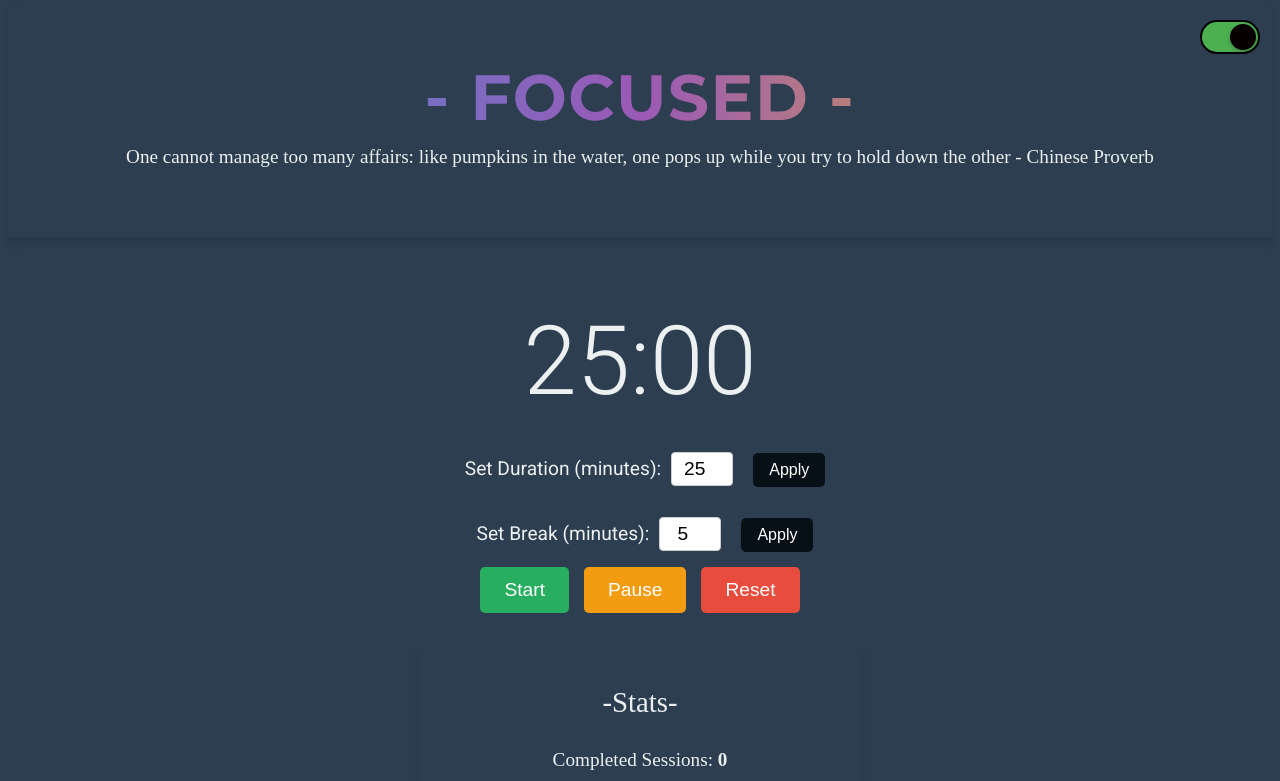
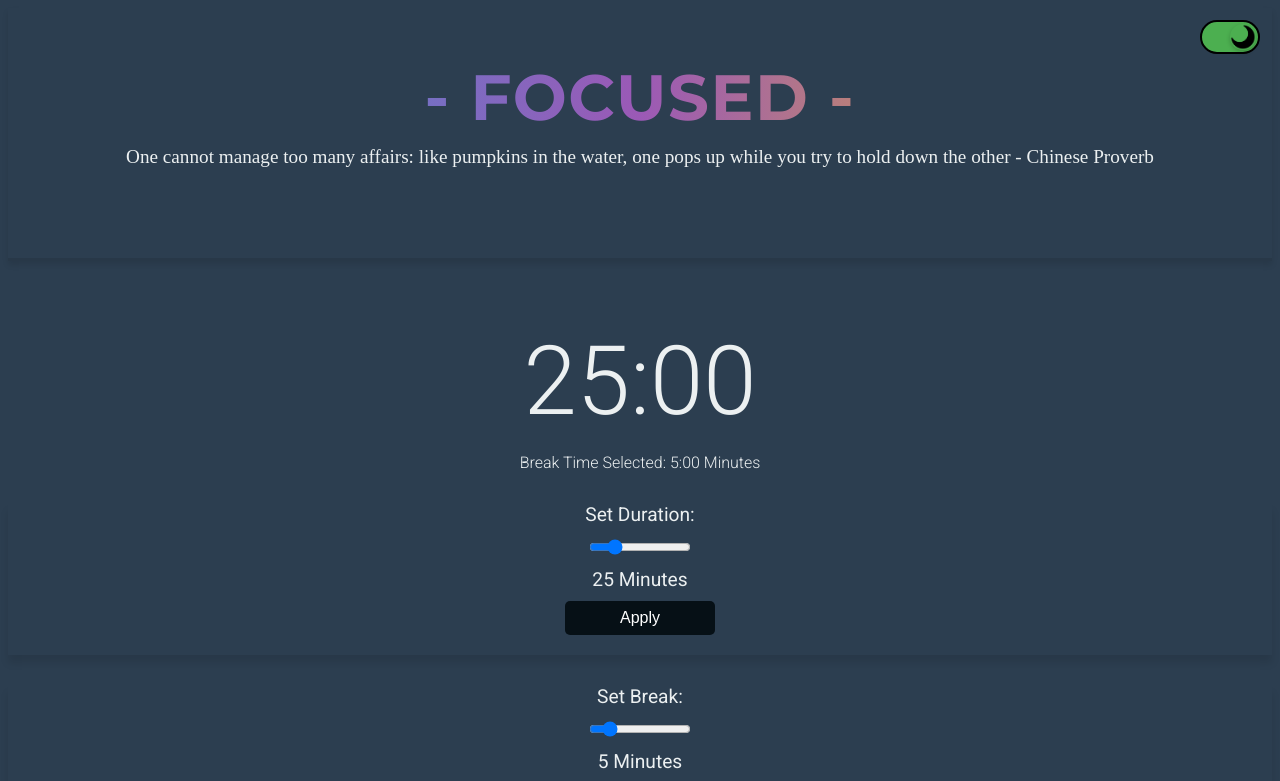
Before and after one commit to GitHixy/focused, a React (Create React App) app: page / in a window 1280 px wide. Shown: the top 781 px of the page. Built offline with nearby package versions, Linux system fonts and the light colour scheme.

Commit message:
Update V1.1
Focused V1.1

- Bug Fixes
- Dark/Light Mode Icons
- Changed Input Type to Sliders
- Added Mini Timer for Selected Break

```diff
--- /dev/null
+++ b/src/components/MiniBreakTimer.jsx
@@ -0,0 +1,15 @@
+import React from 'react';
+import styles from '../styles/MiniBreakTimer.module.css';
+
+const MiniBreakTimer = ({ breakTime }) => {
+  const minutes = Math.floor(breakTime);
+  const seconds = Math.floor((breakTime % 1) * 60);
+
+  return (
+    <div className={styles.miniTimer}>
+      <h3>Break Time Selected: {minutes}:{seconds < 10 ? '0' : ''}{seconds} Minutes</h3>
+    </div>
+  );
+};
+
+export default MiniBreakTimer;
--- a/src/components/Statistics.jsx
+++ b/src/components/Statistics.jsx
@@ -9,7 +9,7 @@ const Statistics = () => {
     <div className={styles.statistics}>
       <h2>-Stats-</h2>
       <p>Completed Sessions: <span>{completedSessions}</span></p>
-      <p>Total Time In Focus: <span>{Math.floor(totalFocusTime / 60)} minutes</span></p>
+      <p>Total Time In Focus: <span>{Math.floor(totalFocusTime / 60)} Minutes</span></p>
     </div>
   );
 };
--- a/src/components/Timer.jsx
+++ b/src/components/Timer.jsx
@@ -3,6 +3,7 @@ import { useDispatch, useSelector } from 'react-redux';
 import { startTimer, startBreak, pauseTimer, resetTimer, completeSession, tick, setDuration, setBreakDuration } from '../redux/timerSlice';
 import styles from '../styles/Timer.module.css';
 import notification from '../assets/sounds/notification.mp3'
+import MiniBreakTimer from './MiniBreakTimer.jsx';
 
 const Timer = () => {
   const dispatch = useDispatch();
@@ -10,6 +11,7 @@ const Timer = () => {
   const [isDarkMode, setIsDarkMode] = useState(true);
   const [sessionDuration, setSessionDuration] = useState(duration / 60);
   const [breakTime, setBreakTime] = useState(breakDuration / 60);
+  const [appliedBreakTime, setAppliedBreakTime] = useState(breakTime);
   const [toastMessage, setToastMessage] = useState('');
   const [showToast, setShowToast] = useState(false);
 
@@ -60,6 +62,7 @@ const Timer = () => {
   const handleSetBreakDuration = () => {
     const newBreakDurationInSeconds = breakTime * 60;
     dispatch(setBreakDuration(newBreakDurationInSeconds));
+    setAppliedBreakTime(breakTime);
   };
 
   const playSound = () => {
@@ -85,29 +88,35 @@ const Timer = () => {
       <h1 className={styles.timer}>
         {Math.floor(remainingTime / 60)}:{remainingTime % 60 < 10 ? '0' : ''}{remainingTime % 60}
       </h1>
+      <MiniBreakTimer breakTime={appliedBreakTime} />
 
       <div className={styles.inputGroup}>
         <label>
-          Set Duration (minutes):
+          <span>Set Duration:  </span>
           <input
-            type="number"
+            type="range"
             value={sessionDuration}
             onChange={(e) => setSessionDuration(e.target.value)}
             min="1"
+            max="120"
+
           />
+          <span>{sessionDuration} Minutes </span>
         </label>
         <button onClick={handleSetSessionDuration} className={styles.applyButton}>Apply</button>
       </div>
 
       <div className={styles.inputGroup}>
         <label>
-          Set Break (minutes):
+        <span>Set Break:  </span>
           <input
-            type="number"
+            type="range"
             value={breakTime}
             onChange={(e) => setBreakTime(e.target.value)}
             min="1"
+            max="30"
           />
+          <span>{breakTime} Minutes </span>
         </label>
         <button onClick={handleSetBreakDuration} className={styles.applyButton}>Apply</button>
       </div>
--- a/src/styles/Header.module.css
+++ b/src/styles/Header.module.css
@@ -5,6 +5,7 @@
     padding: 50px 20px;
     border-bottom: 3px solid rgba(0, 0, 0, 0.1);
     box-shadow: 0 4px 6px rgba(0, 0, 0, 0.1);
+    height: 150px;
   }
 
   .title {
--- /dev/null
+++ b/src/styles/MiniBreakTimer.module.css
@@ -0,0 +1,4 @@
+.miniTimer h3{
+    font-weight: 300;
+    font-size: 1rem;
+}
--- a/src/styles/Timer.module.css
+++ b/src/styles/Timer.module.css
@@ -1,32 +1,3 @@
-:root {
-    --bg-color-light: #f5f5f5;
-    --text-color-light: #2c3e50;
-    --button-bg-color-light: #ffffff;
-    --button-text-color-light: #2c3e50;
-
-    --bg-color-dark: #2c3e50;
-    --text-color-dark: #ecf0f1;
-    --button-bg-color-dark: #121e29;
-    --button-text-color-dark: #ecf0f1;
-  }
-
-  /* light mode */
-  body.light {
-    --bg-color: var(--bg-color-light);
-    --text-color: var(--text-color-light);
-    --button-bg-color: var(--button-bg-color-light);
-    --button-text-color: var(--button-text-color-light);
-  }
-
-  /* dark mode */
-  body.dark {
-    --bg-color: var(--bg-color-dark);
-    --text-color: var(--text-color-dark);
-    --button-bg-color: var(--button-bg-color-dark);
-    --button-text-color: var(--button-text-color-dark);
-  }
-
-
   .container {
     display: flex;
     flex-direction: column;
@@ -41,7 +12,7 @@
   .timer {
     font-size: 6rem;
     font-weight: 300;
-    margin-bottom: 20px;
+    margin-bottom: 0px;
   }
 
   .buttons {
@@ -137,7 +108,6 @@
   left: 0;
   right: 0;
   bottom: 0;
-  background-color: var(--button-bg-color);
   transition: 0.4s;
   border-radius: 34px;
   border: 2px solid #000000;
@@ -146,11 +116,15 @@
 .slider:before {
   position: absolute;
   content: "";
+  background: url('../assets/icons/sunIcon.png');
+  background-size: contain;
+  background-position: center;
+  background-repeat: no-repeat;
   height: 26px;
   width: 26px;
   left: 2px;
   bottom: 2px;
-  background-color: rgb(8, 0, 0);
+
   transition: 0.4s;
   border-radius: 50%;
   box-shadow: 0px 2px 4px rgba(0, 0, 0, 0.2);
@@ -161,6 +135,10 @@ input:checked + .slider {
 }
 
 input:checked + .slider:before {
+  background: url('../assets/icons/moonIcon.png');
+  background-size: contain;
+  background-position: center;
+  background-repeat: no-repeat;
   transform: translateX(26px);
 }
 
@@ -192,26 +170,35 @@ body.dark input:checked + .slider {
 }
 
 .inputGroup {
+  width: 100%;
+  display: flex;
+  flex-direction: column;
+  align-items: center;
   margin: 15px 0;
+  padding-bottom: 20px;
   text-align: center;
+  box-shadow: 0 8px 8px rgba(0, 0, 0, 0.1);
 }
 
 .inputGroup label {
+  width: 50%;
+  display: flex;
+  flex-direction: column;
+  align-items: center;
   font-size: 1.2rem;
-  margin-inline: 10px;
+  gap: 10px;
+
 }
 
-input[type="number"] {
-  padding: 5px;
-  font-size: 1.2rem;
-  width: 50px;
-  border: 1px solid #ccc;
+input[type="range"] {
+  width: 100px;
+  border: 1px solid #000000;
   border-radius: 4px;
-  margin-inline: 10px;
-  text-align: center;
+  margin-inline: 20px;
 }
 
 .applyButton {
+  width: 150px;
   padding: 8px 16px;
   background-color: #061016;
   color: white;
@@ -219,6 +206,7 @@ input[type="number"] {
   border-radius: 5px;
   cursor: pointer;
   font-size: 1rem;
+  margin-top: 10px;
 }
 
 .applyButton:hover {
--- a/src/styles/global.css
+++ b/src/styles/global.css
@@ -1,5 +1,5 @@
 body.light {
-  background-color: #f5f5f5;
+  background-color: #c9c4b6;
   color: #2c3e50;
 }
 
```
Also changed, not shown: src/assets/icons/moonIcon.png (added), src/assets/icons/sunIcon.png (added).
